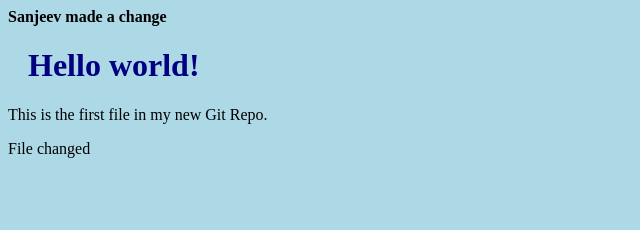
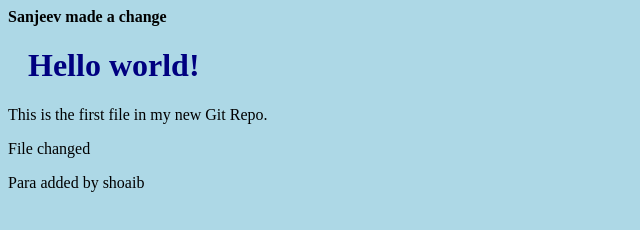
Before and after one commit to harsh5667/Git_test, a plain HTML site: page index.html in a window 1280 px wide. Shown: the whole page, without its empty margins (0-640 px from the left). Drawn offline with Linux system fonts and the light colour scheme.

Commit message:
shoaib's commit

```diff
--- a/index.html
+++ b/index.html
@@ -11,6 +11,7 @@
     <h1>Hello world!</h1>
     <p>This is the first file in my new Git Repo.</p>
     <p>File  changed</p>
+    <p>Para added by shoaib</p>
 </body>
 
 </html>
```
